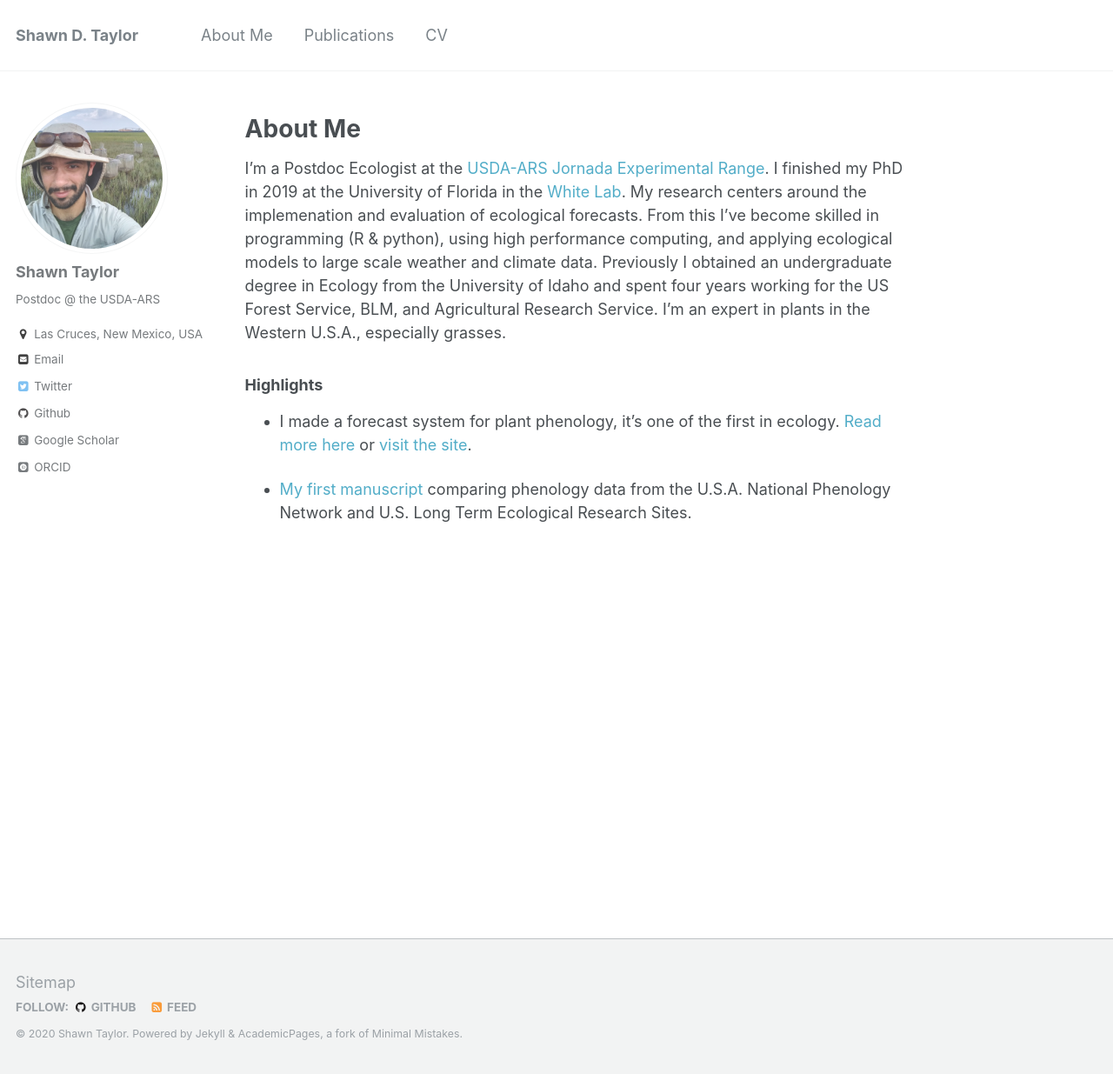
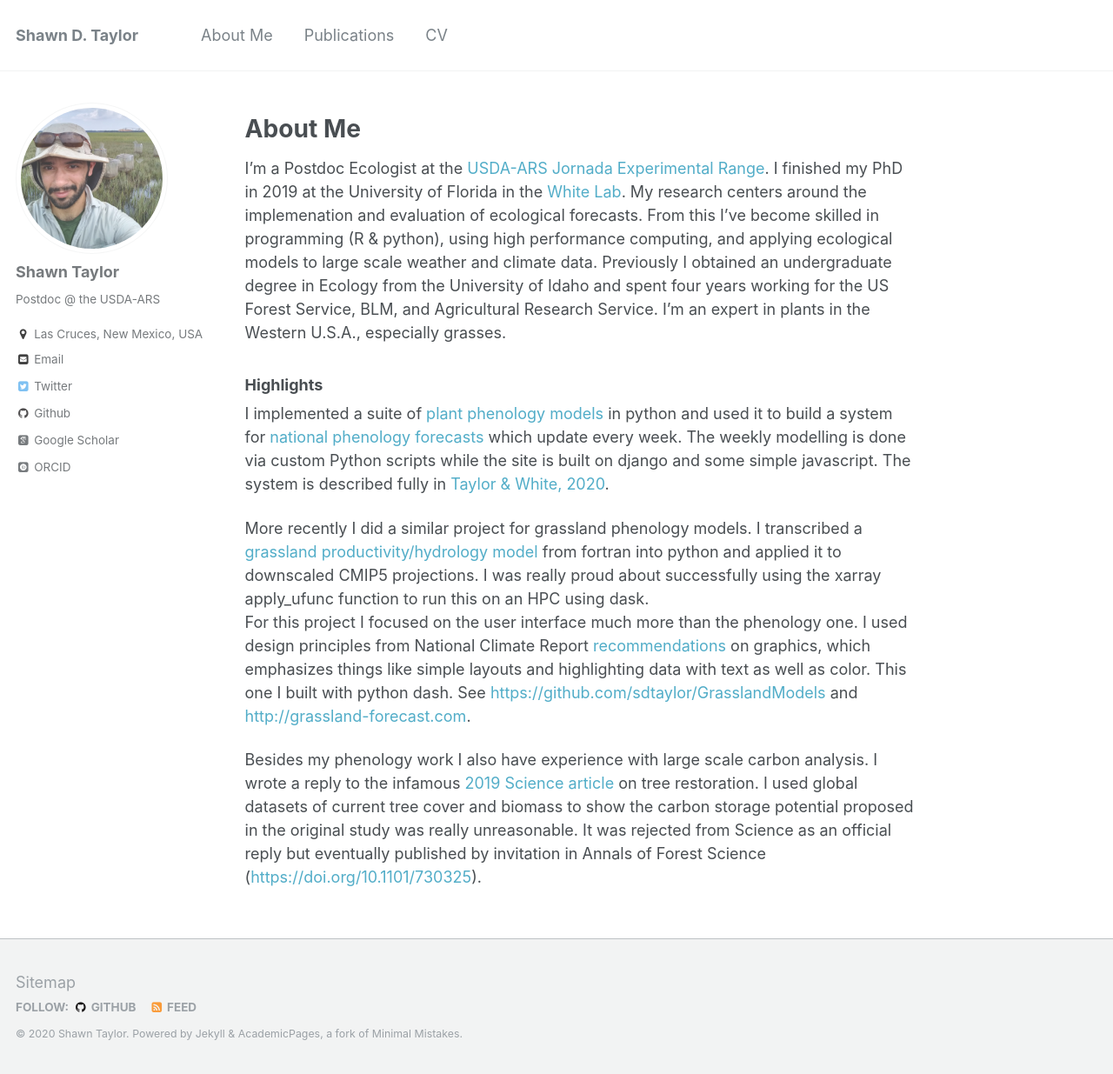
Before and after one commit to sdtaylor/sdtaylor.github.io, a Jekyll site: the page built from _pages/about.md, in a window 1280 px wide and 1235 px high. Shown: the whole window at 87% size. Built offline with Jekyll 4.4.1, drawn with Linux system fonts in a browser that asks for light colours; some web fonts are replaced.

Commit message:
update highlights

```diff
--- a/_pages/about.md
+++ b/_pages/about.md
@@ -9,11 +9,13 @@ redirect_from:
 ---
 
 # About Me
-I'm a Postdoc Ecologist at the [USDA-ARS Jornada Experimental Range](https://jornada.nmsu.edu/
-). I finished my PhD in 2019 at the University of Florida in the [White Lab](https://www.weecology.org). My research centers around the implemenation and evaluation of ecological forecasts. From this I've become skilled in programming (R & python), using high performance computing, and applying ecological models to large scale weather and climate data. Previously I obtained an undergraduate degree in Ecology from the University of Idaho and spent four years working for the US Forest Service, BLM, and Agricultural Research Service. I'm an expert in plants in the Western U.S.A., especially grasses.
+I'm a Postdoc Ecologist at the [USDA-ARS Jornada Experimental Range](https://jornada.nmsu.edu/). I finished my PhD in 2019 at the University of Florida in the [White Lab](https://www.weecology.org). My research centers around the implemenation and evaluation of ecological forecasts. From this I've become skilled in programming (R & python), using high performance computing, and applying ecological models to large scale weather and climate data. Previously I obtained an undergraduate degree in Ecology from the University of Idaho and spent four years working for the US Forest Service, BLM, and Agricultural Research Service. I'm an expert in plants in the Western U.S.A., especially grasses.
 
 ### Highlights
 
-- I made a forecast system for plant phenology, it's one of the first in ecology. [Read more here](portfolio/phenology_forecasting) or [visit the site](http://phenology.naturecast.org).
+I implemented a suite of [plant phenology models](https://pyphenology.readthedocs.io) in python and used it to build a system for [national phenology forecasts](https://phenology.naturecast.org) which update every week. The weekly modelling is done via custom Python scripts while the site is built on django and some simple javascript. The system is described fully in [Taylor & White, 2020](https://doi.org/10.1002/eap.2025).
 
-- [My first manuscript](publication/2018-NPN-LTER-Compare) comparing phenology data from the U.S.A. National Phenology Network and U.S. Long Term Ecological Research Sites.
+More recently I did a similar project for grassland phenology models. I transcribed a [grassland productivity/hydrology model](https://doi.org/10.1038/nclimate2942) from fortran into python and applied it to downscaled CMIP5 projections. I was really proud about successfully using the xarray apply_ufunc function to run this on an HPC using dask.
+For this project I focused on the user interface much more than the phenology one. I used design principles from National Climate Report [recommendations](https://www.umdindicators.org/wp-content/uploads/2017/01/Visual-Design-Guidance-Document-V1.0.pdf) on graphics, which emphasizes things like simple layouts and highlighting data with text as well as color. This one I built with python dash. See [https://github.com/sdtaylor/GrasslandModels](https://github.com/sdtaylor/GrasslandModels) and [http://grassland-forecast.com](http://grassland-forecast.com).
+
+Besides my phenology work I also have experience with large scale carbon analysis. I wrote a reply to the infamous [2019 Science article](https://doi.org/10.1126/science.aax0848) on tree restoration. I used global datasets of current tree cover and biomass to show the carbon storage potential proposed in the original study was really unreasonable. It was rejected from Science as an official reply but eventually published by invitation in Annals of Forest Science ([https://doi.org/10.1101/730325](https://doi.org/10.1101/730325)).
```
